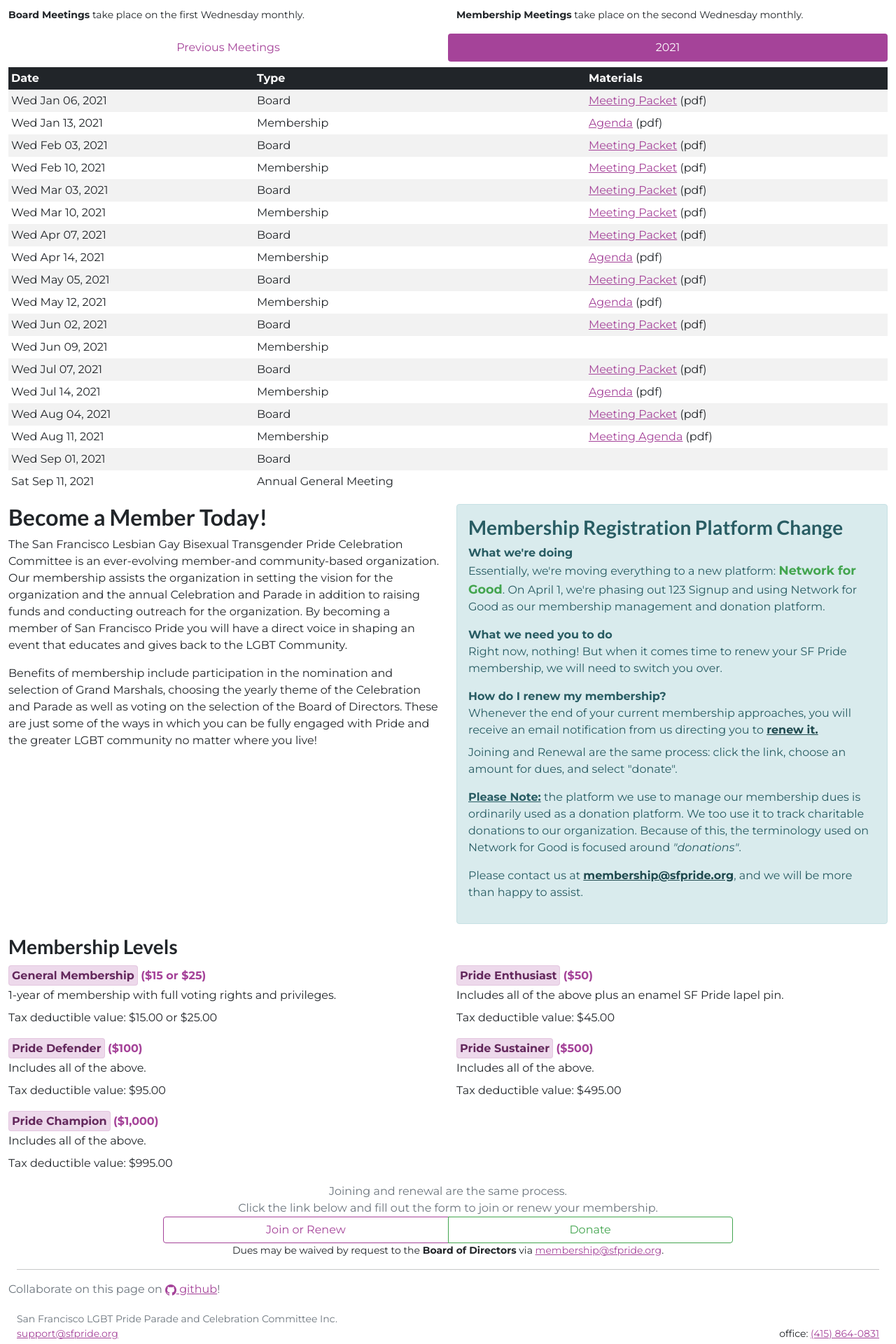
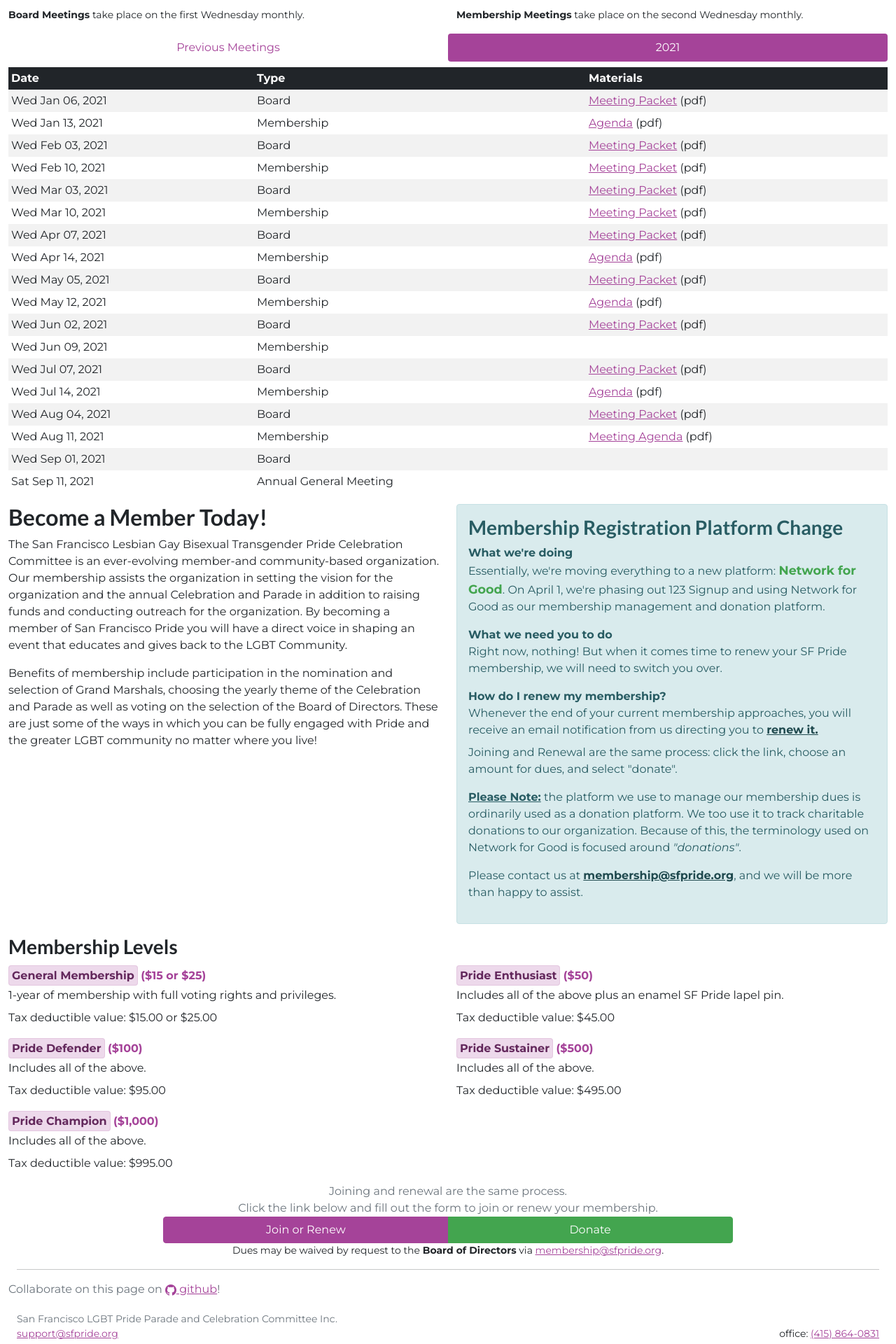
Before and after one commit to sfpride/members, a Jekyll site: the page built from index.html, in a window 1280 px wide. Shown: the part 676-2596 px from the top of the page at 70% size. Built offline with Jekyll 4.4.1, drawn with Linux system fonts in a browser that asks for light colours; some web fonts are replaced.

Commit message:
fill join and donate buttons

```diff
--- a/index.html
+++ b/index.html
@@ -161,8 +161,8 @@ image: https://storage.googleapis.com/sfpride/tmp/og-members.png
 	<div class="row m-0">
 		<div class="col col-md-8 mx-auto">
 			<div class="btn-group text-center w-100">
-				<a href="https://sfpride.networkforgood.com/projects/123822-san-francisco-pride-membership" class="btn btn-outline-primary w-50">Join or Renew</a>
-				<a href="https://sfpride.networkforgood.com/" class="btn btn-outline-success w-50">Donate</a>
+				<a href="https://sfpride.networkforgood.com/projects/123822-san-francisco-pride-membership" class="btn btn-primary text-white w-50">Join or Renew</a>
+				<a href="https://sfpride.networkforgood.com/" class="btn btn-success text-white w-50">Donate</a>
 			</div>
 		</div>
 		<div class="col col-12">
```
